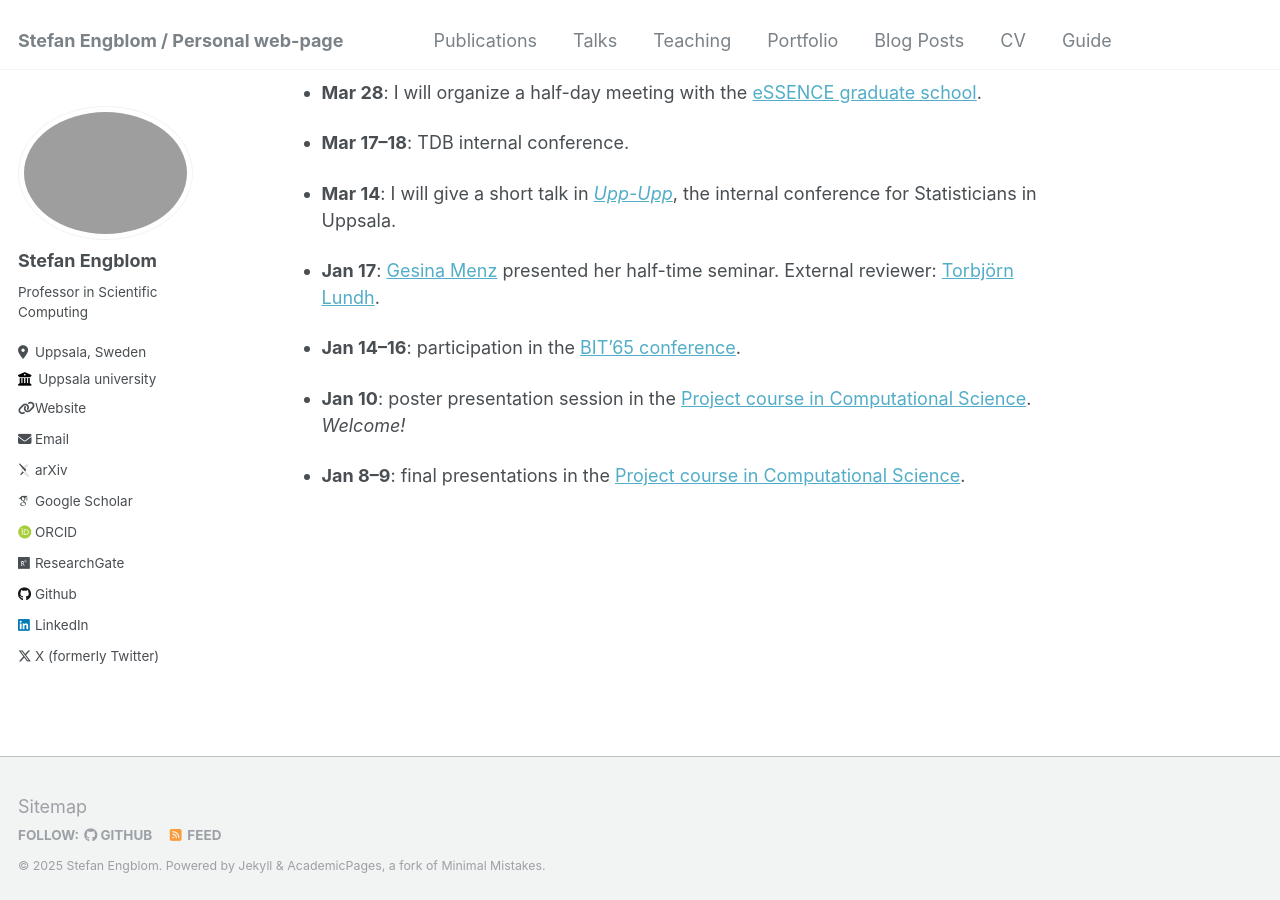
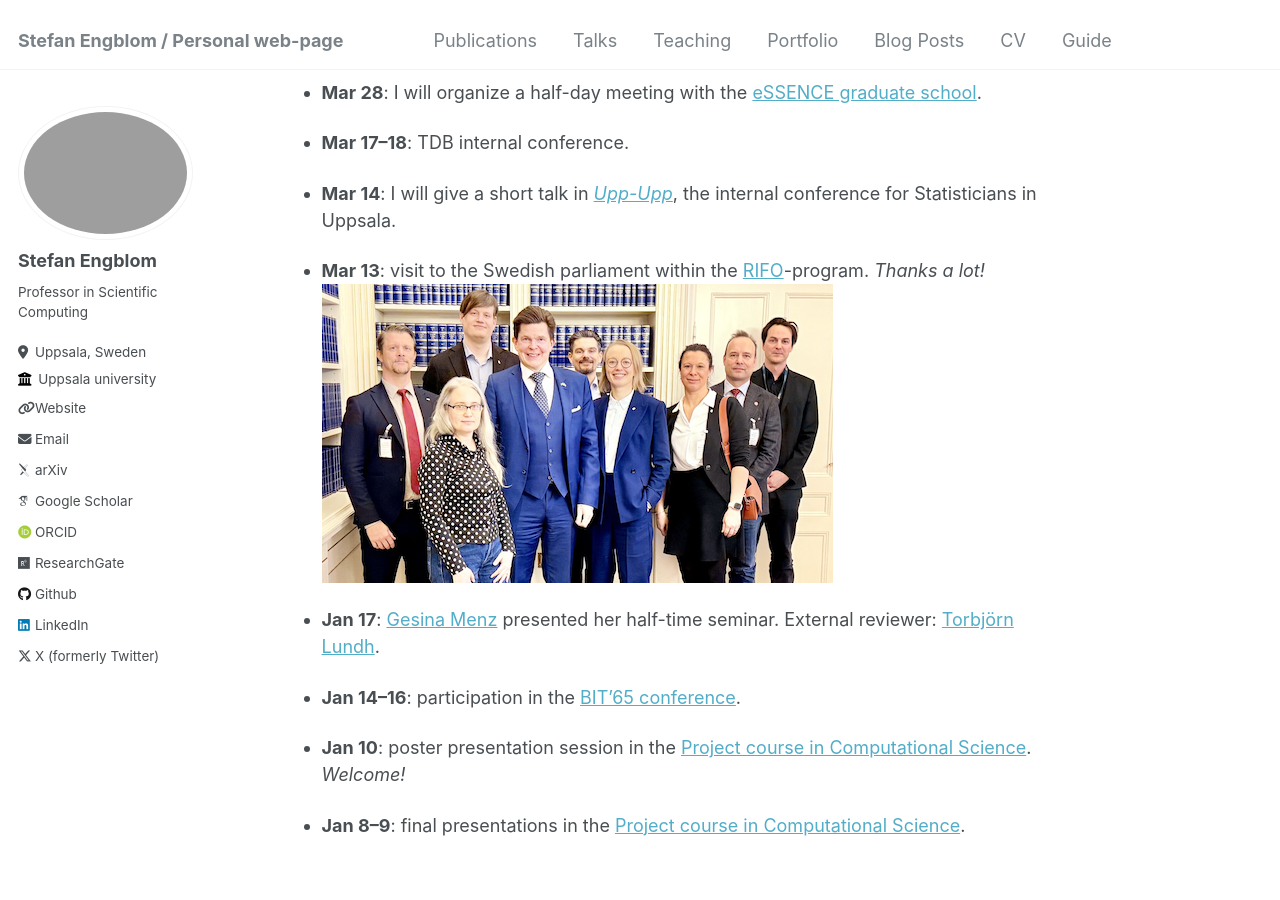
Before and after one commit to stefanengblom/stefanengblom.github.io, a Jekyll site: the page built from _pages/about.md, in a window 1280 px wide and 900 px high, scrolled down 1689 px. Built offline with Jekyll 4.4.1, drawn with Linux system fonts in a browser that asks for light colours; some web fonts are replaced.

Commit message:
upd w RIFO 2025

```diff
--- a/_pages/about.md
+++ b/_pages/about.md
@@ -64,7 +64,10 @@ pdf](../files/publ_Engblom.pdf).
 
 * **Mar 17--18**: TDB internal conference.
 
-* **Mar 14**: I will give a short talk in [_Upp-Upp_](../files/docs/Upp-Upp 25.pdf), the internal conference for Statisticians in Uppsala.
+* **Mar 14**: I will give a short talk in [_Upp-Upp_](https://www.uu.se/en/department/mathematics/events/archive/2025-03-14-conference-in-statistics-upp-upp), the internal conference for Statisticians in Uppsala.
+
+* **Mar 13**: visit to the Swedish parliament within the [RIFO](https://rifo.se/natverksprogrammet/)-program.  _Thanks a lot!_
+![RIFO Participants 2025](/images/RIFO2025.png "Photo: Jesper Ahlin Marceta")
 
 * **Jan 17**: [Gesina Menz](https://www.uu.se/kontakt-och-organisation/personal?query=N21-2101) presented her half-time seminar. External reviewer: [Torbjörn Lundh](https://www.gu.se/om-universitetet/hitta-person/torbjornlundh).
 
```
Also changed, not shown: images/RIFO2025.png (added), 1 other file.
